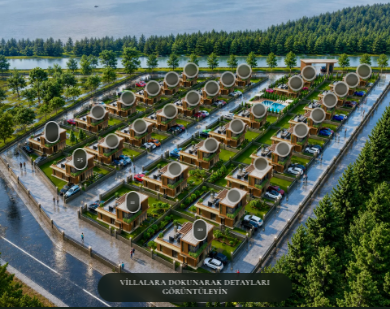
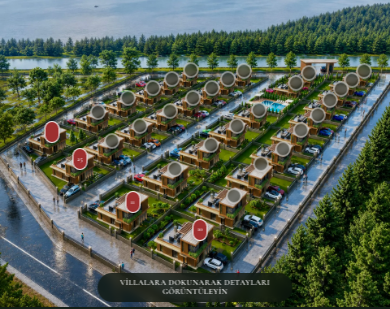
Before and after one commit to aleynakaynak/casaverasite1, a website built with Vite: page index.html in a window 390 px wide. Shown: the part 90-399 px from the top of the page. Built offline with nearby package versions, Linux system fonts and the light colour scheme.

Commit message:
Satılan villa pinlerini kırmızı daire yap

```diff
--- a/css/mobile-pin-fixes.css
+++ b/css/mobile-pin-fixes.css
@@ -7,10 +7,10 @@
   height:30px;
   padding:0 4px;
   border-radius:999px;
-  background:rgba(14,22,15,.72);
-  border:1.5px solid rgba(255,255,255,.75);
+  background:#9d2f2f;
+  border:1.5px solid rgba(255,255,255,.9);
   color:#fff;
-  box-shadow:0 3px 10px rgba(0,0,0,.35);
+  box-shadow:0 3px 10px rgba(90,15,15,.35);
   transform:translate(-50%,-50%);
 }
 .hero-pin.sold b{font-size:13px;line-height:1}
@@ -21,6 +21,7 @@
   width:30px;
   height:30px;
   padding:0;
+  background:#9d2f2f;
 }
 .hero-pin.sold.unnumbered b,
 .hero-pin.sold.no-number b{display:none}
@@ -38,6 +39,12 @@
     font-size:6.5px!important;
     box-shadow:0 1px 4px rgba(0,0,0,.3)!important;
   }
+  .hero-pin.sold,
+  .hero-pin.sold.unnumbered,
+  .hero-pin.sold.no-number{
+    background:#9d2f2f!important;
+    border-color:rgba(255,255,255,.92)!important;
+  }
   .hero-pin b,
   .hero-pin.sold b{
     font-size:6.5px!important;
```
